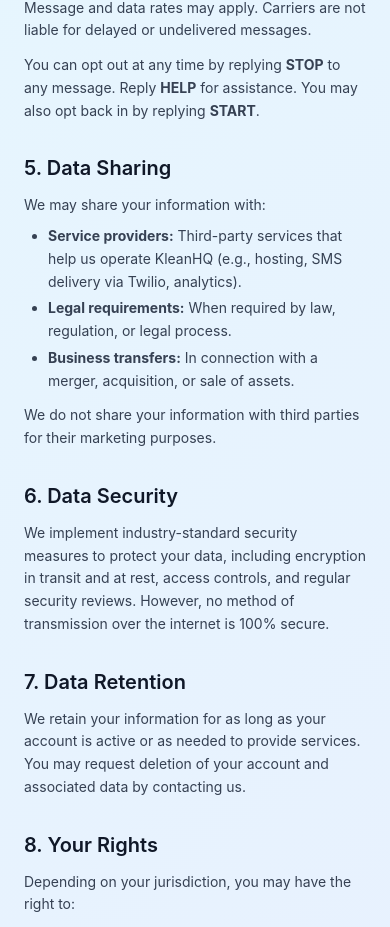
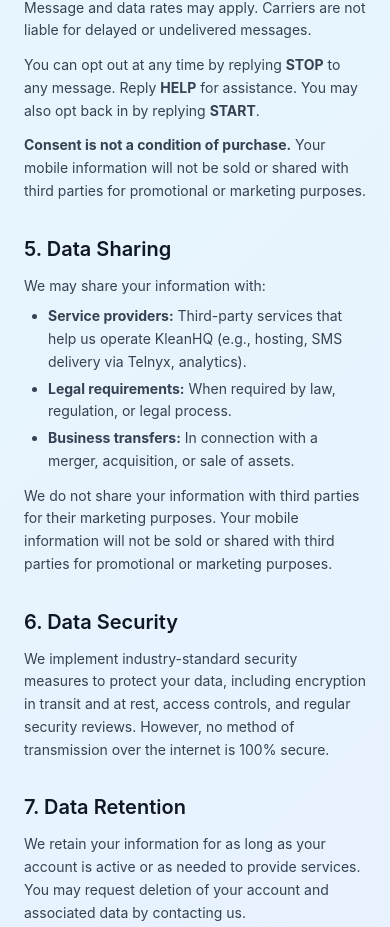
Before and after one commit to sevakogan/FieldAgent, a Next.js app: page /privacy in a window 390 px wide. Shown: the part 1471-2398 px from the top of the page. Built offline with nearby package versions, Linux system fonts and the light colour scheme; no server answers.

Commit message:
fix: update privacy policy — Twilio→Telnyx, add 10DLC mobile privacy language

```diff
--- a/src/app/privacy/page.tsx
+++ b/src/app/privacy/page.tsx
@@ -80,6 +80,10 @@ export default function PrivacyPolicyPage() {
             <strong>HELP</strong> for assistance. You may also opt back in by replying{" "}
             <strong>START</strong>.
           </p>
+          <p className="mt-3">
+            <strong>Consent is not a condition of purchase.</strong> Your mobile information
+            will not be sold or shared with third parties for promotional or marketing purposes.
+          </p>
         </Section>
 
         <Section title="5. Data Sharing">
@@ -87,7 +91,7 @@ export default function PrivacyPolicyPage() {
           <ul className="list-disc pl-6 mt-2 space-y-1">
             <li>
               <strong>Service providers:</strong> Third-party services that help us operate
-              KleanHQ (e.g., hosting, SMS delivery via Twilio, analytics).
+              KleanHQ (e.g., hosting, SMS delivery via Telnyx, analytics).
             </li>
             <li>
               <strong>Legal requirements:</strong> When required by law, regulation, or legal
@@ -100,6 +104,8 @@ export default function PrivacyPolicyPage() {
           </ul>
           <p className="mt-3">
             We do not share your information with third parties for their marketing purposes.
+            Your mobile information will not be sold or shared with third parties for
+            promotional or marketing purposes.
           </p>
         </Section>
 
```
